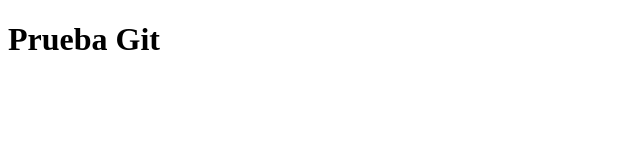
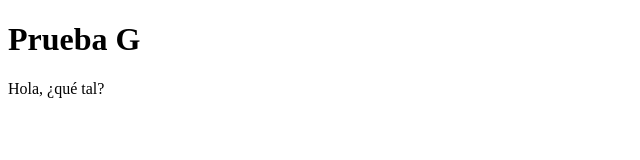
Before and after one commit to juanpm28/mi-repositorio, a plain HTML site: page index.html in a window 1280 px wide. Shown: the whole page, without its empty margins (0-640 px from the left). Drawn offline with Linux system fonts and the light colour scheme.

Commit message:
Se modificó index.html

```diff
--- a/index.html
+++ b/index.html
@@ -7,7 +7,9 @@
     <title>Prueba Repositorio Git</title>
 </head>
 <body>
-    <h1>Prueba Git</h1>
+    <h1>Prueba G</h1>
+
+    <p>Hola, ¿qué tal?</p>
 
 </body>
 </html>
```
